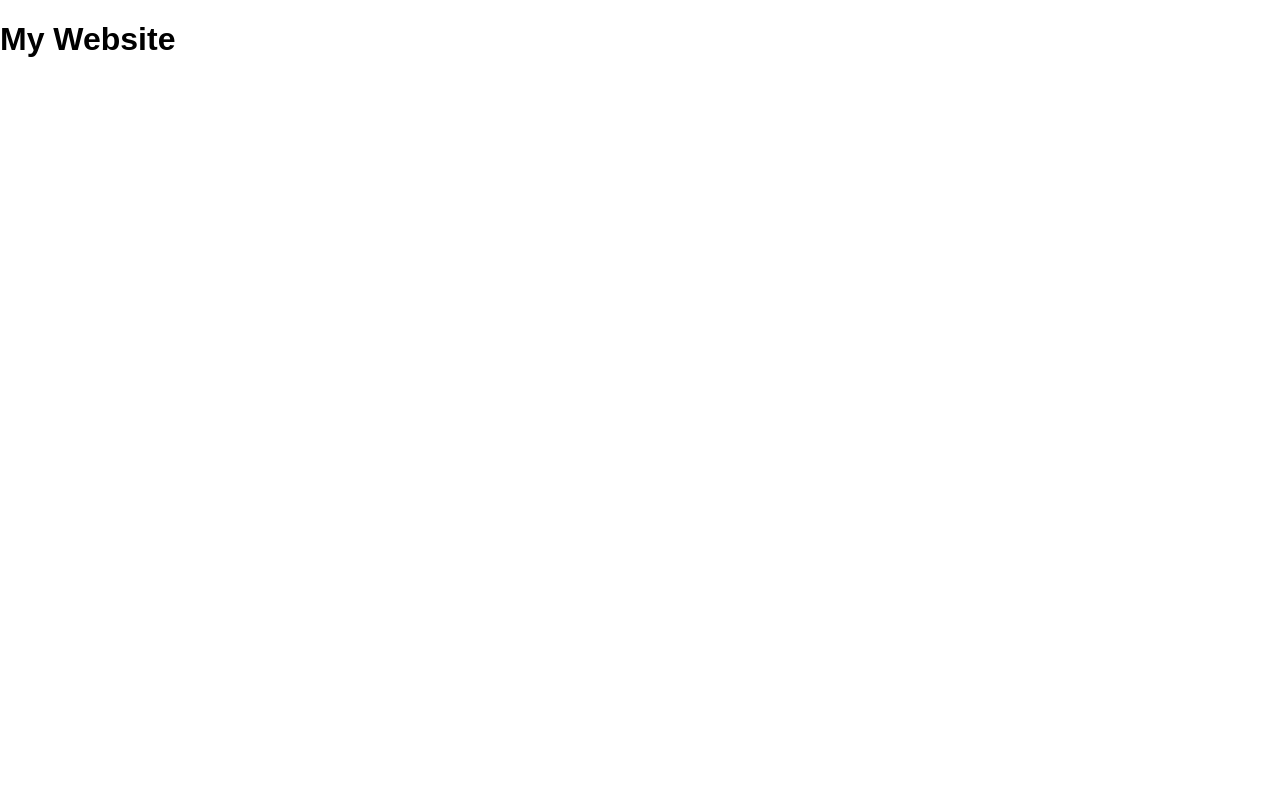
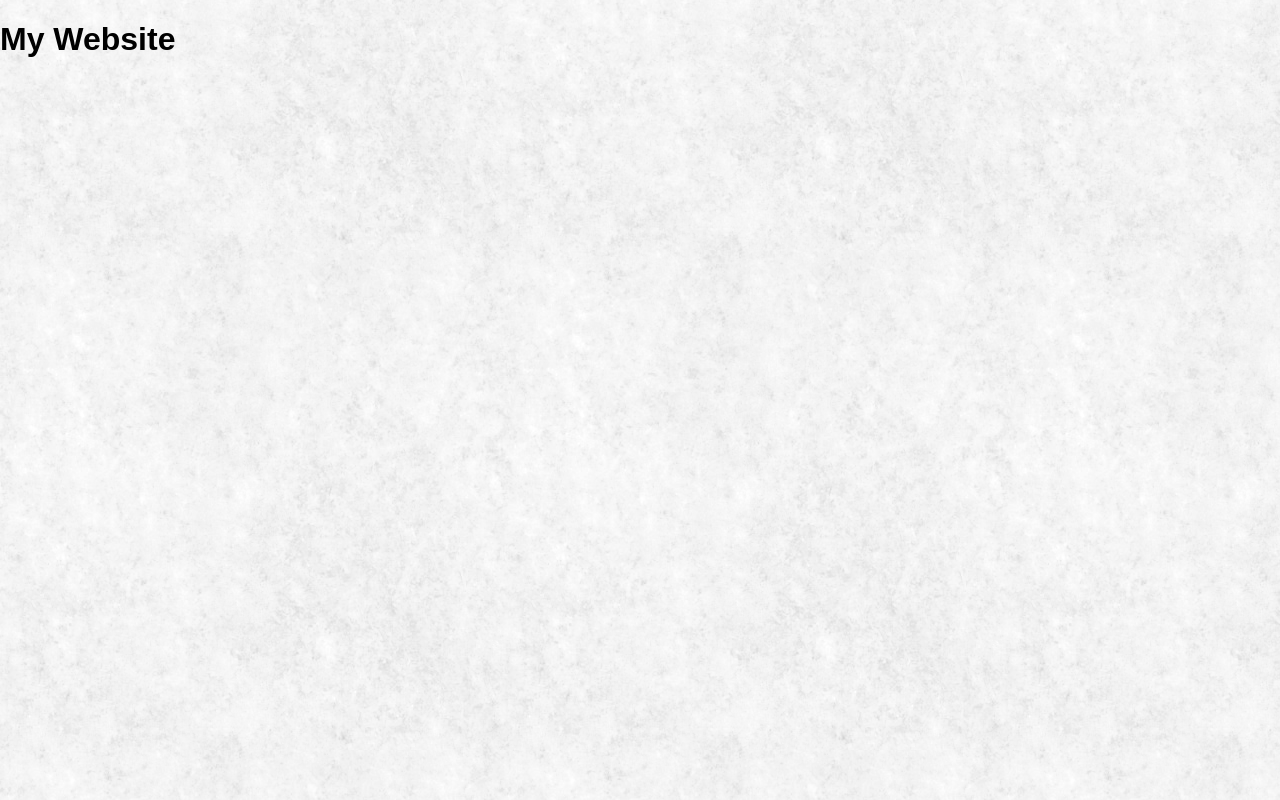
Before and after one commit to Lycan492/website-starter, a plain HTML site: page index.html in a window 1280 px wide. Drawn offline with Linux system fonts and the light colour scheme.

Commit message:
added bg image

```diff
--- a/css/styles.css
+++ b/css/styles.css
@@ -7,3 +7,7 @@ h1 {
 	background: #a2f821;
 }
 */
+
+body {
+	background: url("../img/fresh_snow/fresh_snow.png");  /*starting in css folder, must go up to go back down*/
+}
```
